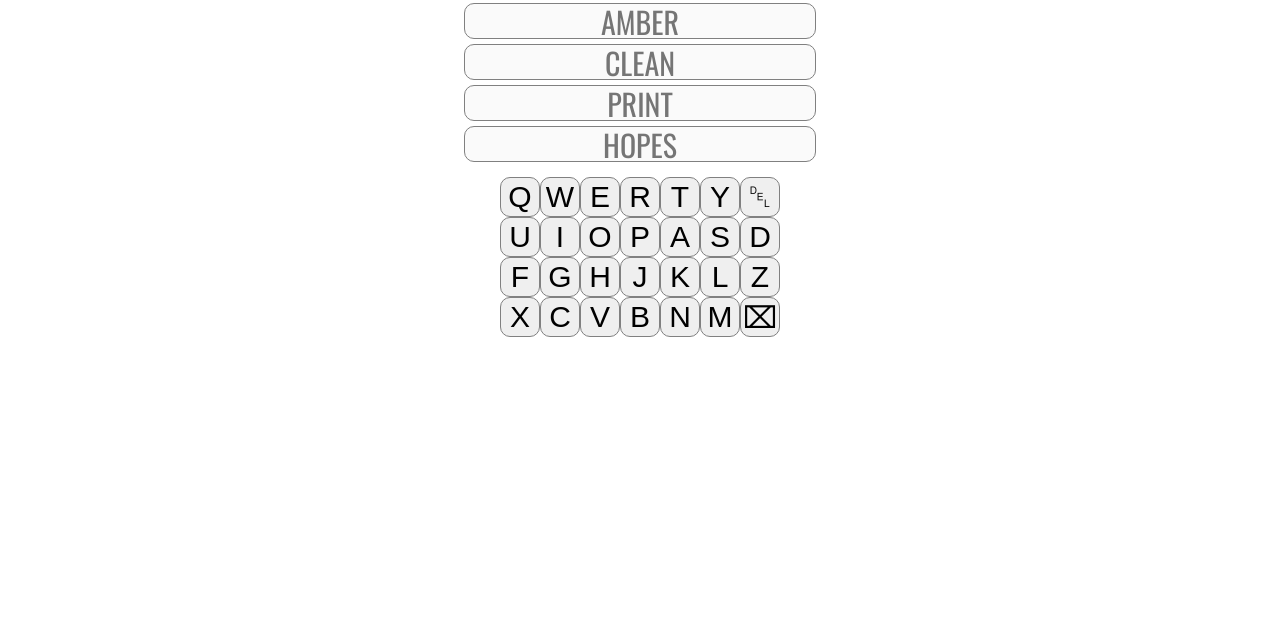
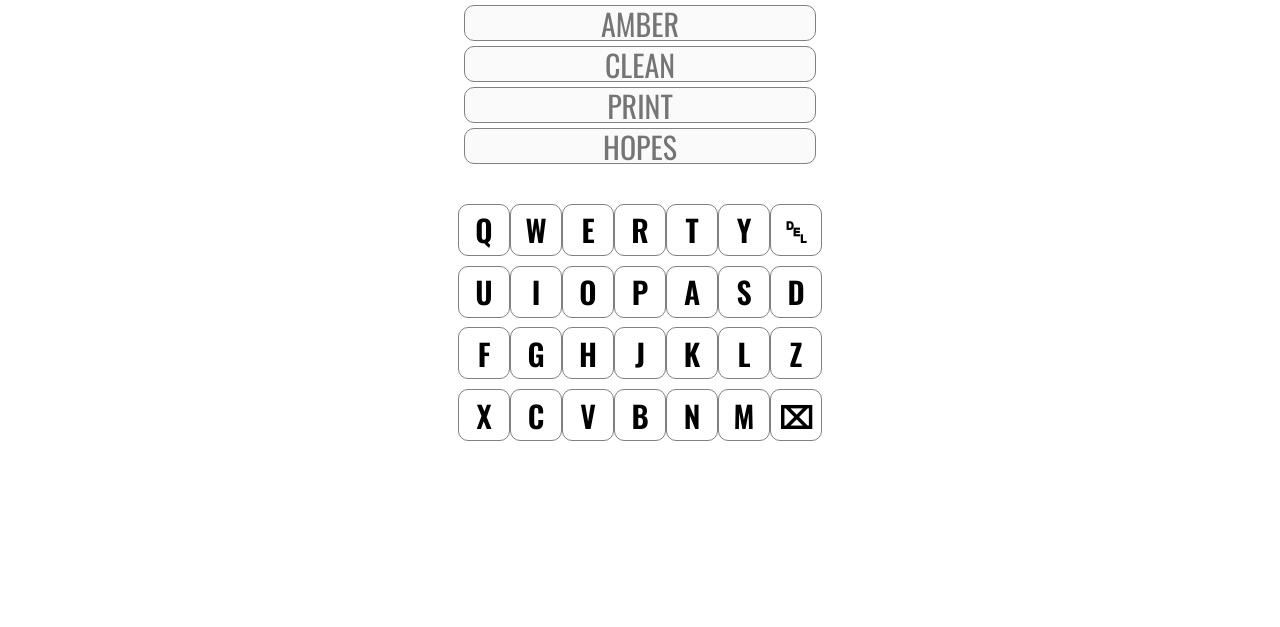
Before and after one commit to teddy-humpert/teddy-humpert.github.io, a plain HTML site: page wordPlay/wordPlay.html in a window 1280 px wide. Shown: the part 173-800 px from the top of the page. Drawn offline with nearby package versions, Linux system fonts and the light colour scheme.

Commit message:
refactoring buttons

```diff
--- a/wordPlay/css/wordPlay.css
+++ b/wordPlay/css/wordPlay.css
@@ -3,6 +3,8 @@ body {
   width: 100%;
   margin: auto;
   color: black;
+  font-family: Oswald, sans-serif;
+
 }
 
 #stopwatch {
@@ -67,9 +69,10 @@ body {
 .row4 {
   display: flex;
   justify-content: space-evenly;
+  margin-bottom: -40px;
 }
 
-#keyboard button {
+#keyboard h2 {
   /* width: 50px;
   height: 50px;
   font-size: 30px;
@@ -81,8 +84,8 @@ body {
   align-items: center;
   text-align: center;
   vertical-align: middle;
-  width: 40px;
-  height: 40px;
+  width: 50px;
+  height: 50px;
   font-size: 30px;
   border: 1px solid gray;
   border-radius: 10px;
--- a/wordPlay/js/wordPlay.js
+++ b/wordPlay/js/wordPlay.js
@@ -198,7 +198,7 @@ document.addEventListener("DOMContentLoaded", () => {
 
   function newKeyboard() {
     // get rows, clear rows,
-    const buttonsToClear = document.querySelectorAll("button.key");
+    const buttonsToClear = document.querySelectorAll("h2.key");
     let clearBtn = document.querySelector(".clear");
     let deleteBtn = document.querySelector(".delete");
     deleteBtn.remove();
@@ -241,7 +241,7 @@ document.addEventListener("DOMContentLoaded", () => {
     //ROW 1
     const row1 = document.querySelector(".row1");
     for (let i = 0; i < 6; i++) {
-      const button = document.createElement("button");
+      const button = document.createElement("h2");
       // Set the class and data-key attributes
       button.classList.add("key");
       button.textContent = useArray[i].toUpperCase();
@@ -249,7 +249,7 @@ document.addEventListener("DOMContentLoaded", () => {
     }
 
     //add delete button
-    const deleteButton = document.createElement("button");
+    const deleteButton = document.createElement("h2");
     // Set the class and data-key attributes
     deleteButton.classList.add("delete");
     deleteButton.innerText = "\u2421";
@@ -258,7 +258,7 @@ document.addEventListener("DOMContentLoaded", () => {
     //ROW 2
     const row2 = document.querySelector(".row2");
     for (let i = 6; i < 13; i++) {
-      const button = document.createElement("button");
+      const button = document.createElement("h2");
       // Set the class and data-key attributes
       button.classList.add("key");
       button.textContent = useArray[i].toUpperCase();
@@ -268,7 +268,7 @@ document.addEventListener("DOMContentLoaded", () => {
     //ROW 3
     const row3 = document.querySelector(".row3");
     for (let i = 13; i < 20; i++) {
-      const button = document.createElement("button");
+      const button = document.createElement("h2");
       // Set the class and data-key attributes
       button.classList.add("key");
       button.textContent = useArray[i].toUpperCase();
@@ -278,7 +278,7 @@ document.addEventListener("DOMContentLoaded", () => {
     //ROW 4
     const row4 = document.querySelector(".row4");
     for (let i = 20; i < 26; i++) {
-      const button = document.createElement("button");
+      const button = document.createElement("h2");
       // Set the class and data-key attributes
       button.classList.add("key");
       button.textContent = useArray[i].toUpperCase();
@@ -286,7 +286,7 @@ document.addEventListener("DOMContentLoaded", () => {
     }
 
     //add clear button
-    const clearButton = document.createElement("button");
+    const clearButton = document.createElement("h2");
     // Set the class and data-key attributes
     clearButton.classList.add("clear");
     clearButton.innerText = "\u2327";
--- a/wordPlay/wordPlay.html
+++ b/wordPlay/wordPlay.html
@@ -23,6 +23,7 @@
     />
   </head>
   <body>
+    <!-- <h1 id="gameTitle">WordPlay</h1> -->
     <nav>
       <div class="dropdown">
         <i class="fa fa-bars" ></i>
@@ -41,10 +42,11 @@
         </div>
       </div>
     </nav>
-      <div id="stopwatch">
-    <p id="timer">00:00:00</p>
-    <button id="start-stop">Start</button>
-</div>
+
+    <div id="stopwatch">
+      <p id="timer">00:00</p>
+      <h2 id="start-stop">Start</h2>
+    </div>
     <div class="textFields">
       <input type="text" id="text-field1" />
       <input type="text" id="text-field2" />
@@ -54,43 +56,44 @@
     </div>
     <div id="keyboard">
       <div class="row1">
-        <button class="key">Q</button>
-        <button class="key">W</button>
-        <button class="key">E</button>
-        <button class="key">R</button>
-        <button class="key">T</button>
-        <button class="key">Y</button>
-        <button class="delete">&#x2421;</button>
+        <h2 class="key">Q</h2>
+        <h2 class="key">W</h2>
+        <h2 class="key">E</h2>
+        <h2 class="key">R</h2>
+        <h2 class="key">T</h2>
+        <h2 class="key">Y</h2>
+        <h2 class="delete">&#x2421;</h2>
       </div>
       <div class="row2">
-        <button class="key">U</button>
-        <button class="key">I</button>
-        <button class="key">O</button>
-        <button class="key">P</button>
-        <button class="key">A</button>
-        <button class="key">S</button>
-        <button class="key">D</button>
+        <h2 class="key">U</h2>
+        <h2 class="key">I</h2>
+        <h2 class="key">O</h2>
+        <h2 class="key">P</h2>
+        <h2 class="key">A</h2>
+        <h2 class="key">S</h2>
+        <h2 class="key">D</h2>
       </div>
       <div class="row3">
-        <button class="key">F</button>
-        <button class="key">G</button>
-        <button class="key">H</button>
-        <button class="key">J</button>
-        <button class="key">K</button>
-        <button class="key">L</button>
-        <button class="key">Z</button>
+        <h2 class="key">F</h2>
+        <h2 class="key">G</h2>
+        <h2 class="key">H</h2>
+        <h2 class="key">J</h2>
+        <h2 class="key">K</h2>
+        <h2 class="key">L</h2>
+        <h2 class="key">Z</h2>
       </div>
       <div class="row4">
-        <button class="key">X</button>
-        <button class="key">C</button>
-        <button class="key">V</button>
-        <button class="key">B</button>
-        <button class="key">N</button>
-        <button class="key">M</button>
-        <button class="clear">&#x2327;</button>
+        <h2 class="key">X</h2>
+        <h2 class="key">C</h2>
+        <h2 class="key">V</h2>
+        <h2 class="key">B</h2>
+        <h2 class="key">N</h2>
+        <h2 class="key">M</h2>
+        <h2 class="clear">&#x2327;</h2>
       </div>
     </div>
-    <!-- <button class="newKeyboard">New Keyboard</button> -->
+    <!-- <h2 class="newKeyboard">New Keyboard</h2> -->
+
 
     <script src="js/wordPlay.js"></script>
   </body>
```
